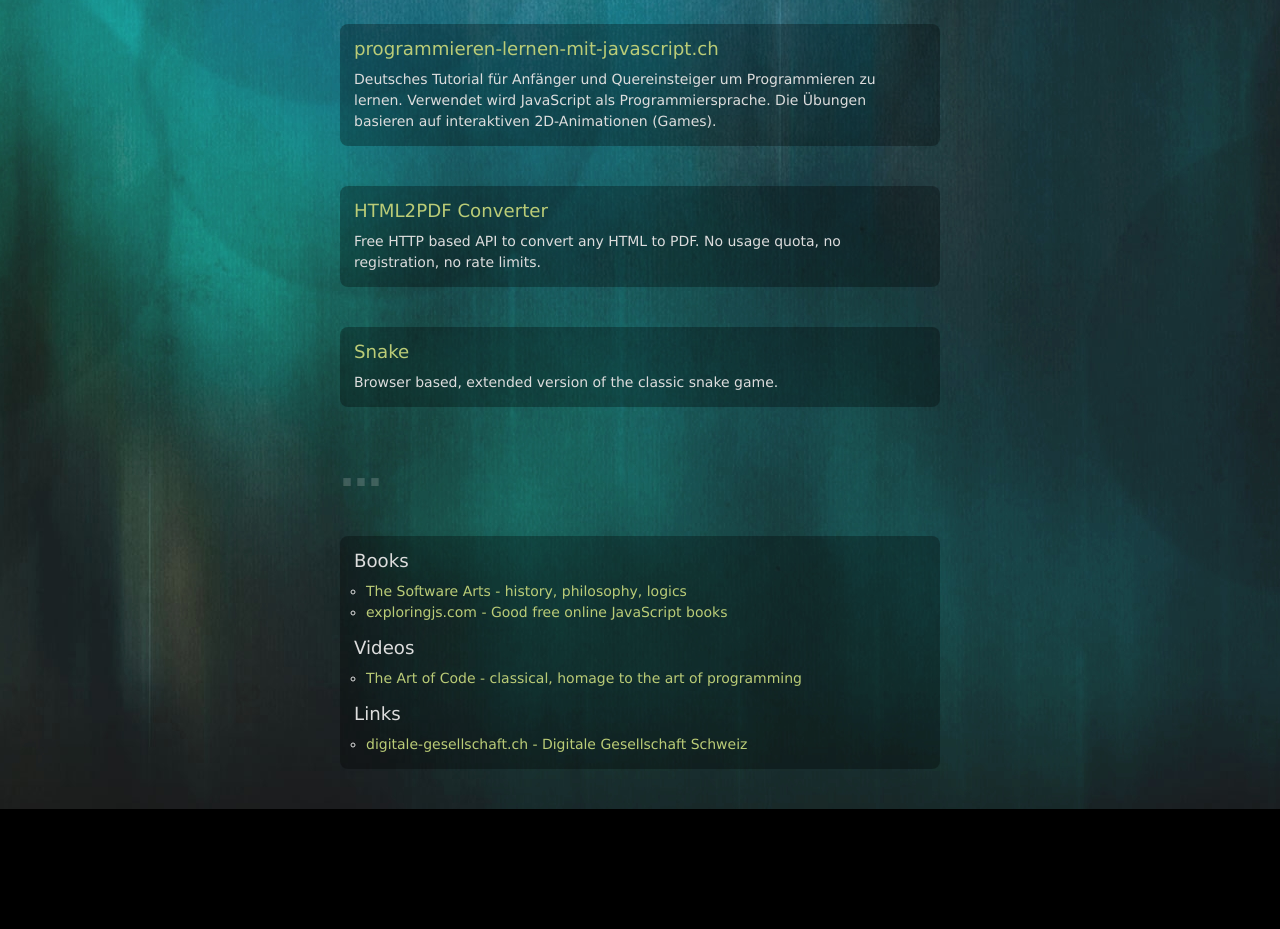
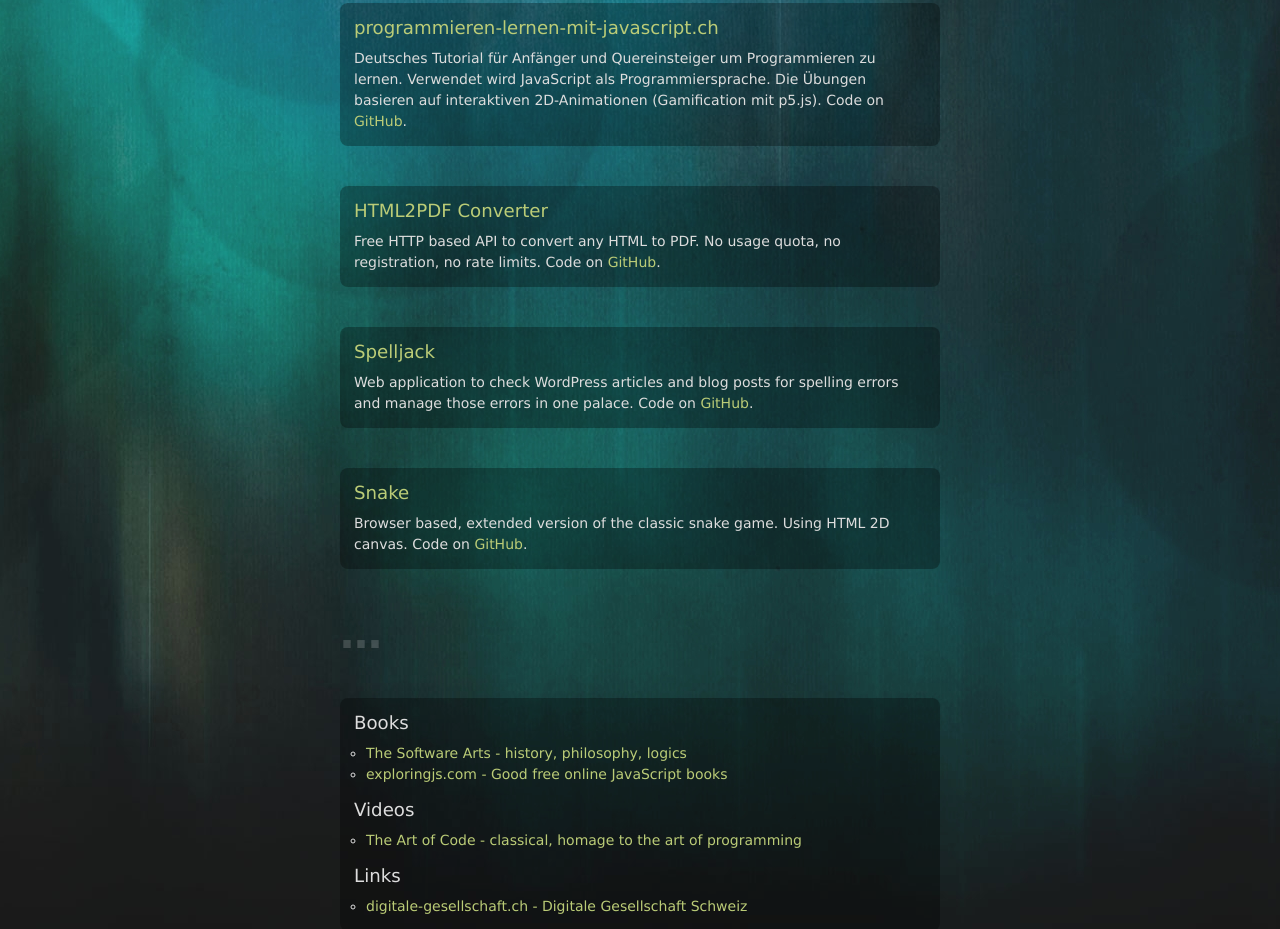
Before and after one commit to ideadapt/ideadapt-net, a plain HTML site: page index.html in a window 1280 px wide. Shown: the part 269-1198 px from the top of the page. Before the commit the page ends 1078 px from the top, so only its background shows below. Drawn offline with Linux system fonts and the light colour scheme.

Commit message:
more details

```diff
--- a/index.html
+++ b/index.html
@@ -108,7 +108,6 @@
         <h2>Platforms</h2>
         <ul>
             <li><a href="https://github.com/ideadapt">GitHub</a></li>
-            <li>Mastodon</li>
         </ul>
     </article>
 
@@ -116,17 +115,27 @@
     <article>
         <h2><a href="https://programmieren-lernen-mit-javascript.ch/">programmieren-lernen-mit-javascript.ch</a></h2>
         <p>Deutsches Tutorial für Anfänger und Quereinsteiger um Programmieren zu lernen.
-        Verwendet wird JavaScript als Programmiersprache. Die Übungen basieren auf interaktiven 2D-Animationen (Games).</p>
+        Verwendet wird JavaScript als Programmiersprache. Die Übungen basieren auf interaktiven 2D-Animationen (Gamification mit p5.js).
+        Code on <a href="https://github.com/ideadapt/programmieren-lernen-mit-javascript" title="Programmieren lernen mit JavaScript Source Code">GitHub</a>.</p>
     </article>
 
     <article>
         <h2><a href="https://html2pdf.fly.dev/">HTML2PDF Converter</a></h2>
-        <p>Free HTTP based API to convert any HTML to PDF. No usage quota, no registration, no rate limits.</p>
+        <p>Free HTTP based API to convert any HTML to PDF. No usage quota, no registration, no rate limits.
+        Code on <a href="https://github.com/ideadapt/puppeteer-html-to-pdf-converter" title="Free HTML to PDF converter Source Code">GitHub</a>.</p>
     </article>
 
     <article>
-        <h2><a href="...">Snake</a></h2>
-        <p>Browser based, extended version of the classic snake game.</p>
+        <h2><a href="https://ideadapt.net/spelljack/">Spelljack</a></h2>
+        <p>Web application to check WordPress articles and blog posts for spelling errors and manage those errors in one palace.
+            Code on <a href="https://github.com/ideadapt/spelljack" title="Free WordPress spell check application Source Code">GitHub</a>.
+        </p>
+    </article>
+
+    <article>
+        <h2><a href="https://ideadapt.net/snake/snake.html">Snake</a></h2>
+        <p>Browser based, extended version of the classic snake game. Using HTML 2D canvas. Code on
+            <a href="https://github.com/ibwgr/javascript-start/tree/master/snake" title="HTML & JavaScript based Snake game using 2D canvas - Source Code">GitHub</a>.</p>
     </article>
 
     <h1>&hellip;</h1>
```
